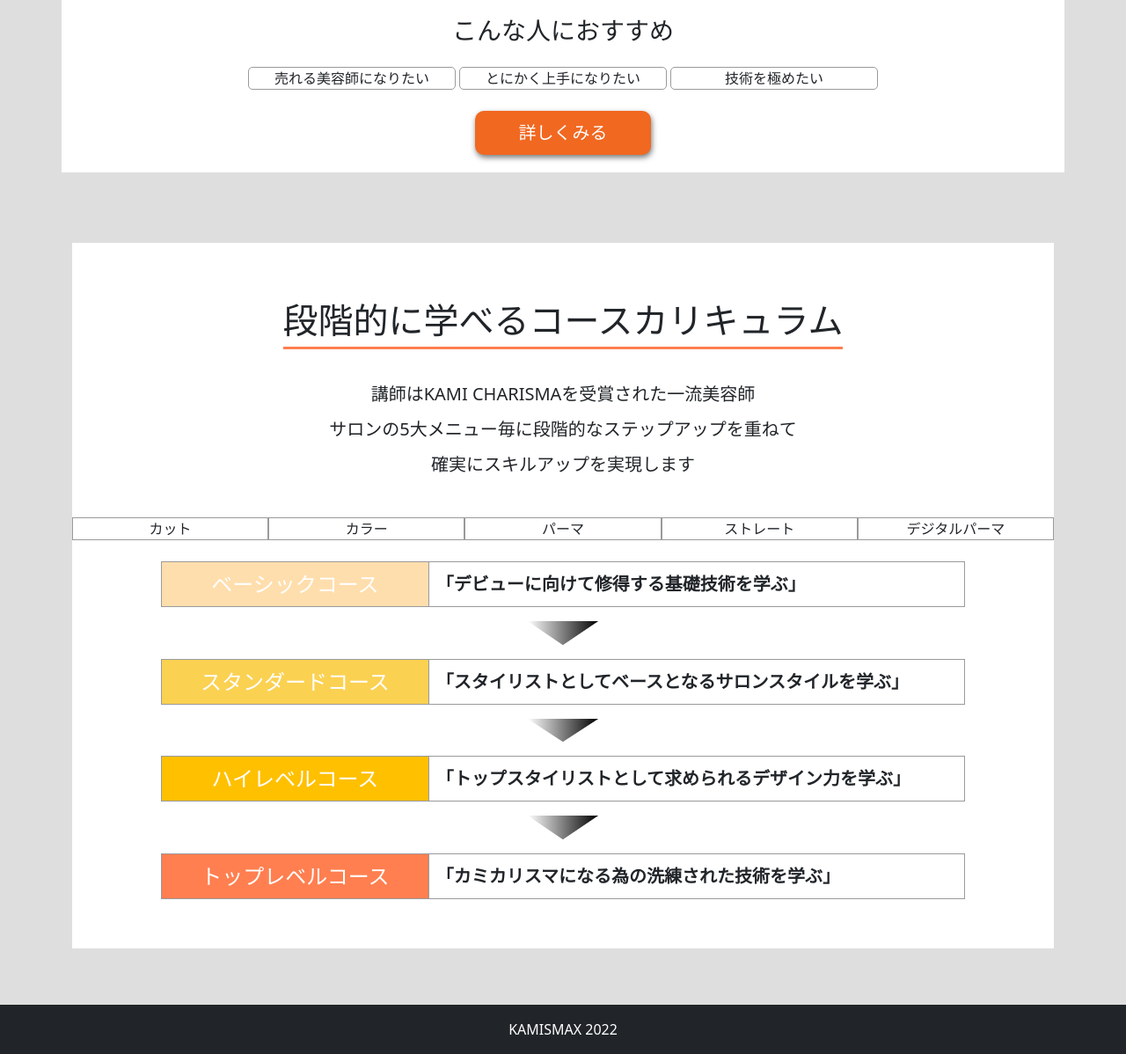
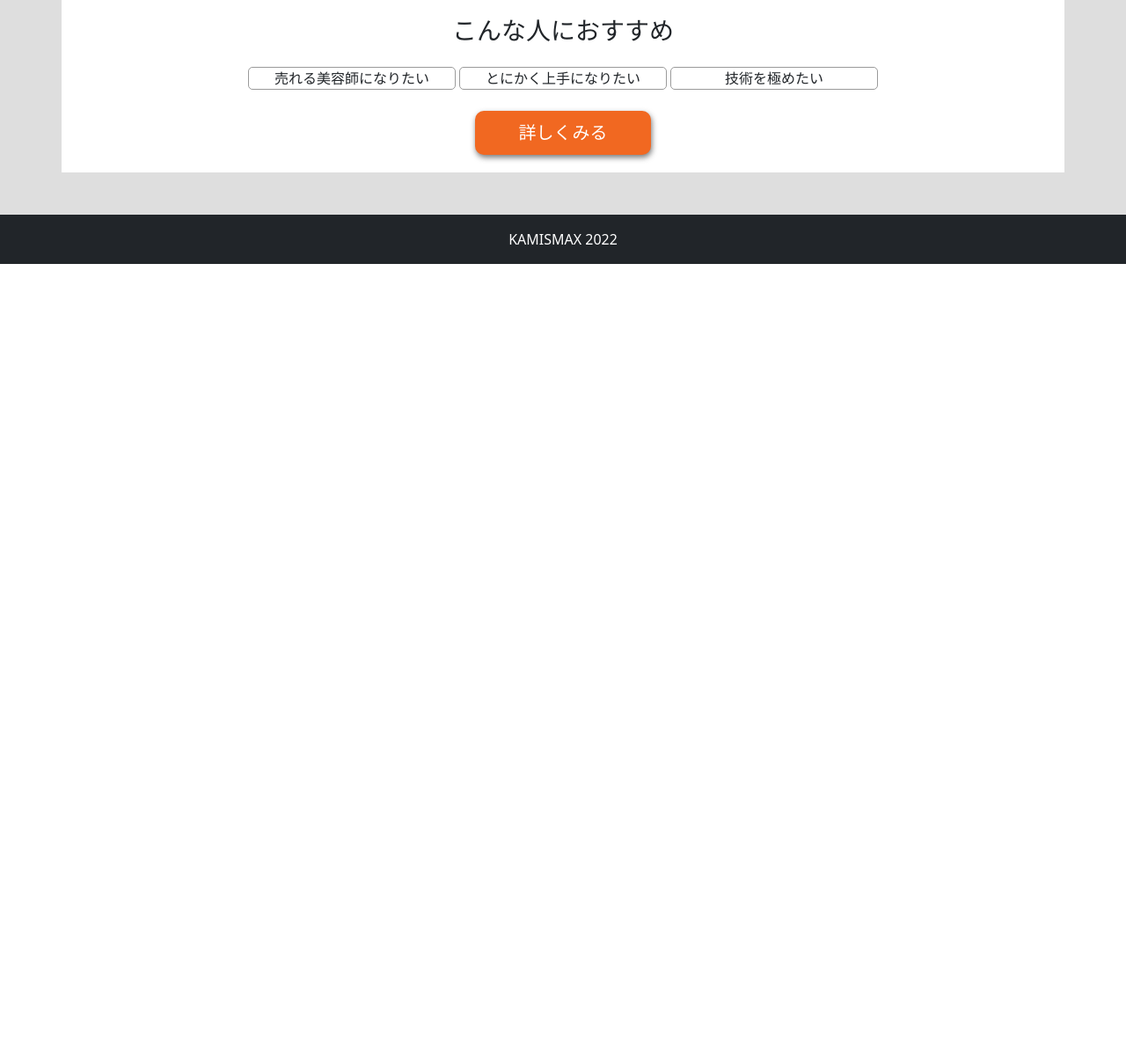
Before and after one commit to rfujiwar23/kamismax-courses, a plain HTML site: page index.html in a window 1280 px wide. Shown: the part 2565-3763 px from the top of the page at 88% size. After the commit the page ends 2865 px from the top, so only its background shows below. Drawn offline with nearby package versions, Linux system fonts and the light colour scheme.

```diff
--- a/css/list.scss
+++ b/css/list.scss
@@ -9,6 +9,7 @@
 	margin: 0px;
 }
 .list_table {
+	margin-bottom: 5px;
 	& > dt {
 		background-color: #3388dd;
 		color: #fff;
--- a/css/style.css
+++ b/css/style.css
@@ -107,7 +107,7 @@
     display: none;
     margin: 0 auto;
     width: 100%;
-    background-color: #E0F7FA;
+    /* background-color: #E0F7FA; */
     text-align: center;
   }
 
--- a/index.html
+++ b/index.html
@@ -258,79 +258,7 @@
 
             </section>
         </div>
-        <div class="guidelines container">
-            <div class="course-guidelines">
-                <h3><span>段階的に学べるコースカリキュラム</span></h3>
 
-                <h4>
-                    講師はKAMI CHARISMAを受賞された一流美容師<br>
-                    サロンの5大メニュー毎に段階的なステップアップを重ねて<br>
-                    確実にスキルアップを実現します
-                </h4>
-
-                <div class="list">
-                    <div class="course-list">
-                        カット
-                    </div>
-                    <div class="course-list">
-                        カラー
-                    </div>
-                    <div class="course-list">
-                        パーマ
-                    </div>
-                    <div class="course-list">
-                        ストレート
-                    </div>
-                    <div class="course-list">
-                        デジタルパーマ
-                    </div>
-                </div>
-
-                <div class="course-and-short-description col-lg-10 offset-lg-1 px-2">
-                    <div class="row my-3 mx-0">
-                        <div class="col-lg-4 col-md-4 course-type basic">
-                            ベーシックコース
-                        </div>
-                        <div class="col-lg-8 col-md-8 px-2 course-description">
-                            「デビューに向けて修得する基礎技術を学ぶ」
-                        </div>
-                    </div>
-                    <div class="path-arrow-down d-flex justify-content-center align-items-center">
-                        <img src="../images/arrow-down.svg" alt="arrow-down" width="80">
-                    </div>
-                    <div class="row my-3 mx-0">
-                        <div class="col-lg-4 col-md-4 course-type standard">
-                            スタンダードコース
-                        </div>
-                        <div class="col-lg-8 col-md-8 px-2 course-description">
-                            「スタイリストとしてベースとなるサロンスタイルを学ぶ」
-                        </div>
-                    </div>
-                    <div class="path-arrow-down d-flex justify-content-center align-items-center">
-                        <img src="../images/arrow-down.svg" alt="arrow-down" width="80">
-                    </div>
-                    <div class="row my-3 mx-0">
-                        <div class="col-lg-4 col-md-4 course-type high">
-                            ハイレベルコース
-                        </div>
-                        <div class="col-lg-8 col-md-8 px-2 course-description">
-                            「トップスタイリストとして求められるデザイン力を学ぶ」
-                        </div>
-                    </div>
-                    <div class="path-arrow-down d-flex justify-content-center align-items-center">
-                        <img src="../images/arrow-down.svg" alt="arrow-down" width="80">
-                    </div>
-                    <div class="row my-3 mx-0">
-                        <div class="col-lg-4 col-md-4 course-type top-level">
-                            トップレベルコース
-                        </div>
-                        <div class="col-lg-8 col-md-8 px-2 course-description">
-                            「カミカリスマになる為の洗練された技術を学ぶ」
-                        </div>
-                    </div>
-                </div>
-            </div>
-        </div>
 
         <footer>
             KAMISMAX 2022
```
Also changed, not shown: list/index.html (+22 -3 lines), css/list.css, 1 other file.
